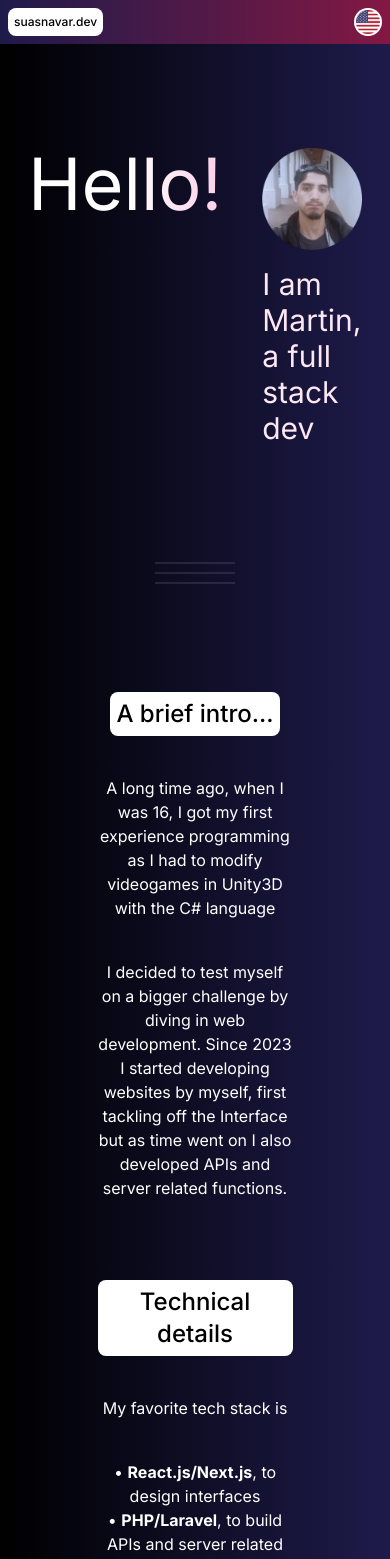
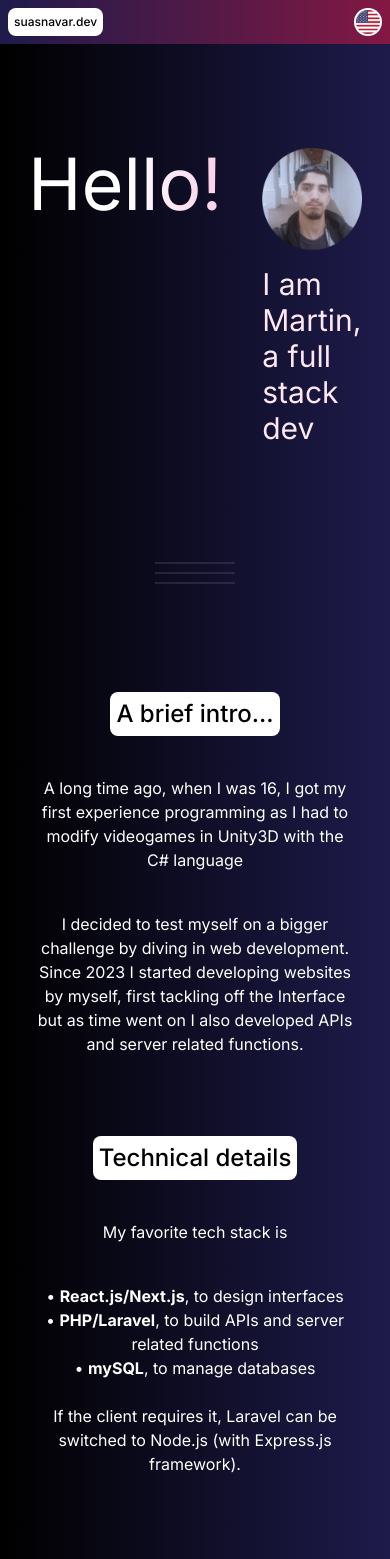
Before and after one commit to martinsuasnavar/portfolio, a Next.js app: page /en in a window 390 px wide. Shown: the top 1559 px of the page. Built offline with nearby package versions, Linux system fonts and the light colour scheme.

Commit message:
Update page.tsx

```diff
--- a/src/app/[locale]/page.tsx
+++ b/src/app/[locale]/page.tsx
@@ -85,7 +85,7 @@ export default function Home() {
         <Separator topMargin="20" bottomMargin="5"/>
 
 
-        <section className="m-20 w-3/6 ml-auto mr-auto">
+        <section className="m-20 w-80 sm:w-3/6 ml-auto mr-auto">
 
           <div className={presentationCardStyle}>
             <WhiteBox>{t("presentationCards.intro")}  </WhiteBox>
```
